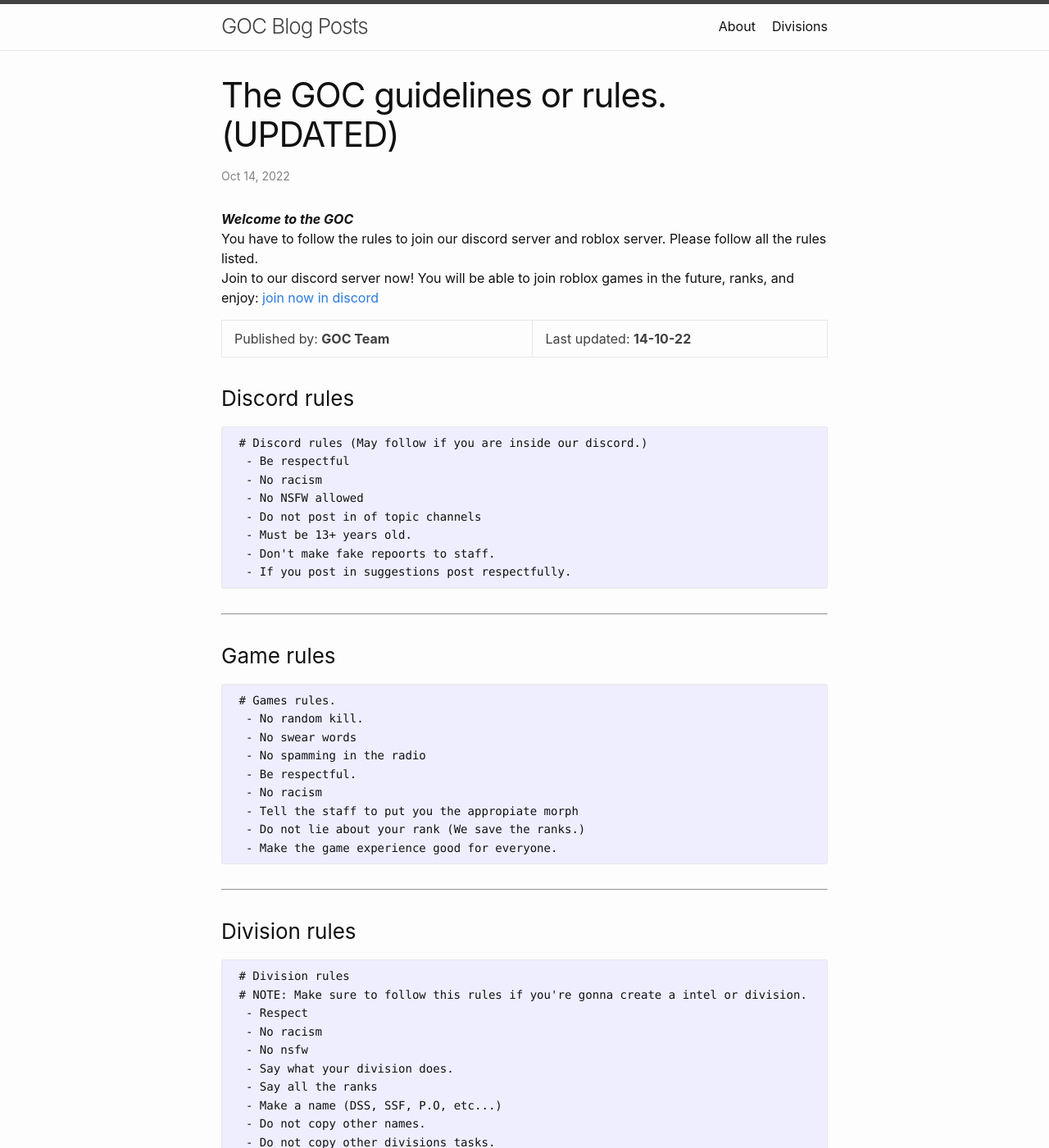
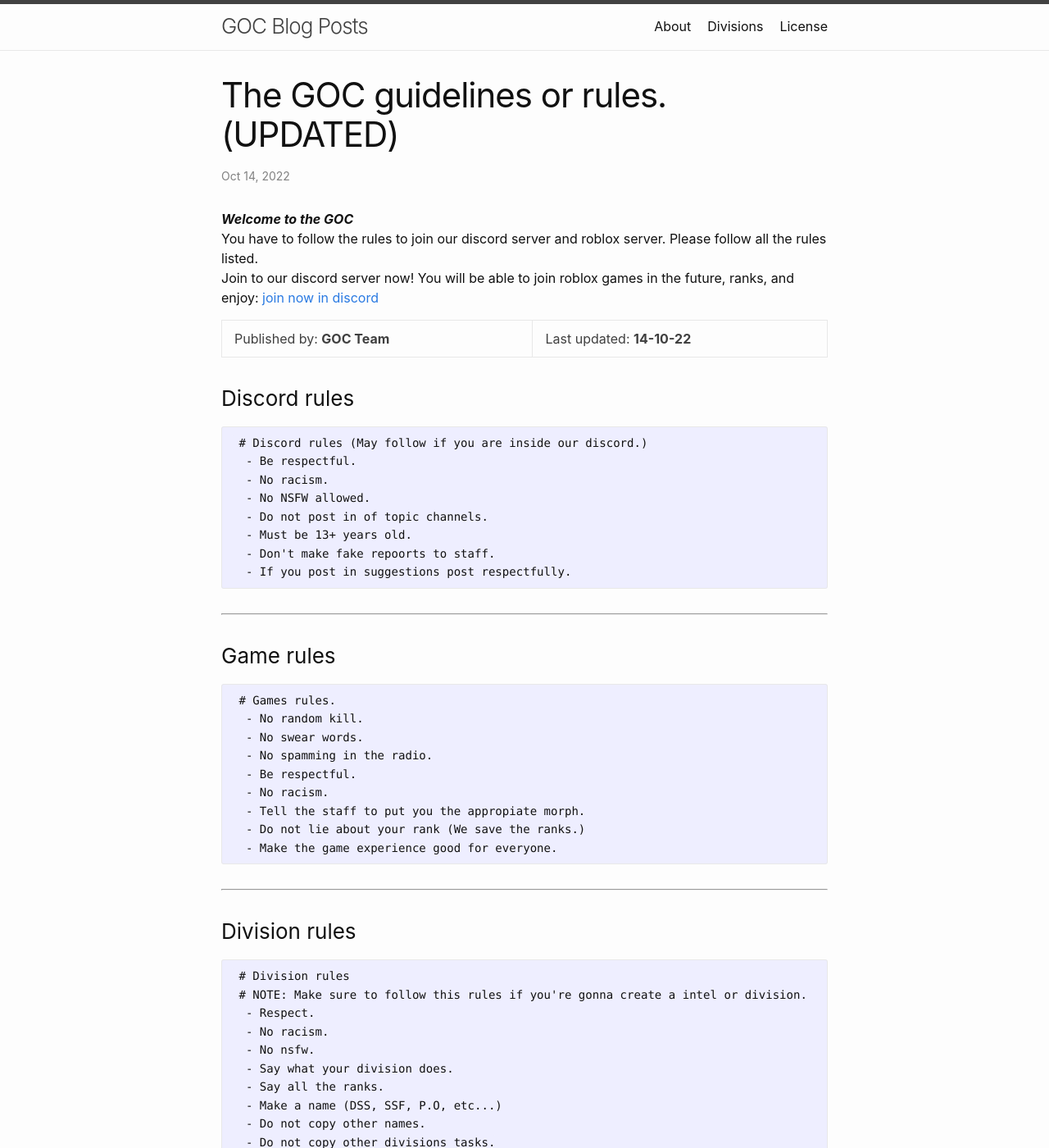
Before and after one commit to gocservice/goc, a Jekyll site: the page built from _posts/2022-10-14-rules.md, in a window 1280 px wide and 1400 px high. Shown: the whole window at 82% size. Built offline with Jekyll 4.4.1, drawn with Linux system fonts in a browser that asks for light colours.

Commit message:
update for license
2022-2023 license and policy

````diff
--- a/_posts/2022-10-14-rules.md
+++ b/_posts/2022-10-14-rules.md
@@ -14,10 +14,10 @@ Published by: **GOC Team** | Last updated: **14-10-22**
 
 ```markdown
  # Discord rules (May follow if you are inside our discord.)
-  - Be respectful
-  - No racism
-  - No NSFW allowed
-  - Do not post in of topic channels
+  - Be respectful.
+  - No racism.
+  - No NSFW allowed.
+  - Do not post in of topic channels.
   - Must be 13+ years old.
   - Don't make fake repoorts to staff.
   - If you post in suggestions post respectfully.
@@ -30,11 +30,11 @@ Published by: **GOC Team** | Last updated: **14-10-22**
 ```markdown
  # Games rules.
   - No random kill.
-  - No swear words
-  - No spamming in the radio
+  - No swear words.
+  - No spamming in the radio.
   - Be respectful.
-  - No racism
-  - Tell the staff to put you the appropiate morph
+  - No racism.
+  - Tell the staff to put you the appropiate morph.
   - Do not lie about your rank (We save the ranks.)
   - Make the game experience good for everyone.
 ```
@@ -46,11 +46,11 @@ Published by: **GOC Team** | Last updated: **14-10-22**
 ```markdown
  # Division rules
  # NOTE: Make sure to follow this rules if you're gonna create a intel or division.
-  - Respect
-  - No racism
-  - No nsfw
+  - Respect.
+  - No racism.
+  - No nsfw.
   - Say what your division does.
-  - Say all the ranks
+  - Say all the ranks.
   - Make a name (DSS, SSF, P.O, etc...)
   - Do not copy other names.
   - Do not copy other divisions tasks.
````
Also changed, not shown: policy.md (added, +26 -0 lines).
